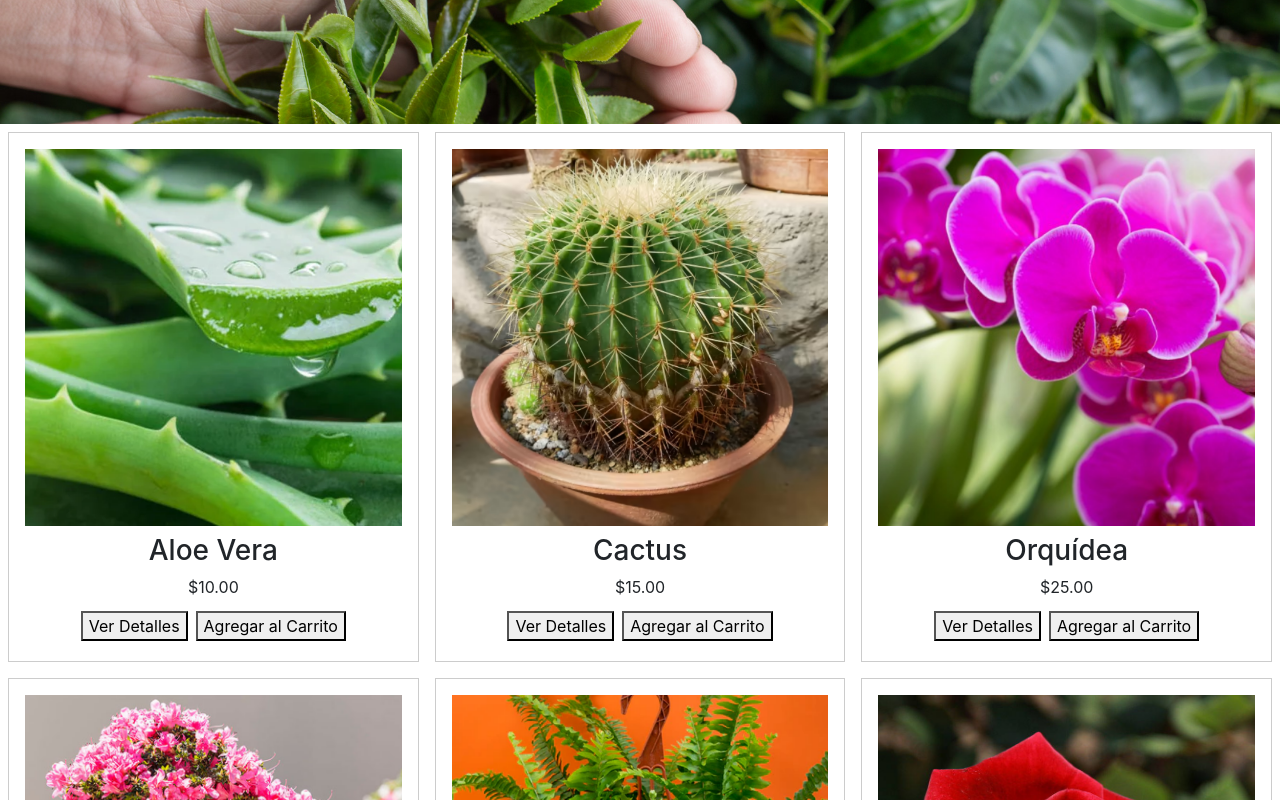
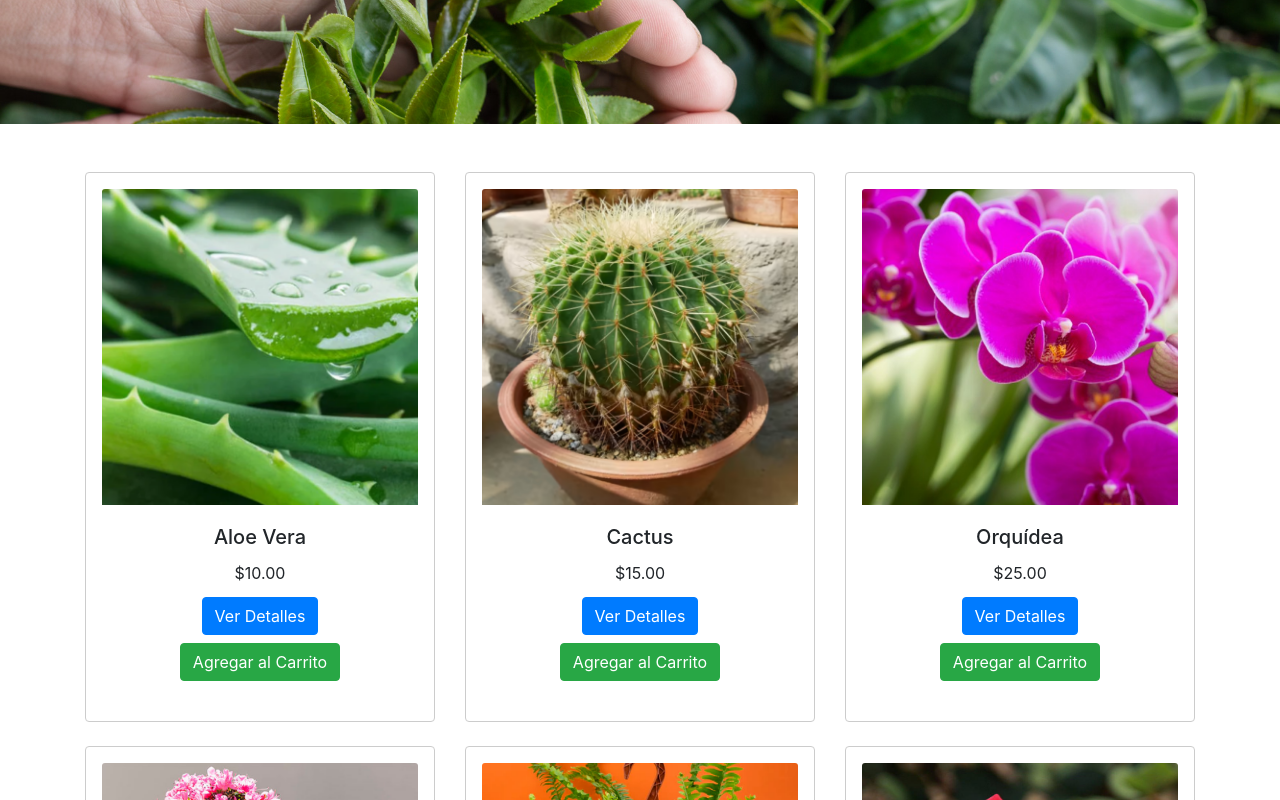
Before and after one commit to Jhosue-Chica/Laboratorio2, an Angular app: page / in a window 1280 px wide. Shown: the part 500-1300 px from the top of the page. Built offline with nearby package versions, Linux system fonts and the light colour scheme.

Commit message:
Ventana emergente

```diff
--- a/angular.json
+++ b/angular.json
@@ -30,8 +30,9 @@
               "src/styles.css",
               "node_modules/bootstrap/dist/css/bootstrap.min.css"
             ],
-            "scripts": [  "node_modules/bootstrap/dist/js/bootstrap.bundle.min.js"
-          ]
+            "scripts": [
+              "node_modules/bootstrap/dist/js/bootstrap.bundle.min.js"
+            ]
           },
           "configurations": {
             "production": {
@@ -89,7 +90,10 @@
             "styles": [
               "src/styles.css"
             ],
-            "scripts": []
+            "scripts": [
+              "node_modules/jquery/dist/jquery.min.js",
+              "node_modules/bootstrap/dist/js/bootstrap.bundle.min.js"
+            ]
           }
         }
       }
--- a/package.json
+++ b/package.json
@@ -18,7 +18,9 @@
     "@angular/platform-browser": "^18.1.1",
     "@angular/platform-browser-dynamic": "^18.1.1",
     "@angular/router": "^18.0.0",
+    "@types/bootstrap": "^5.2.10",
     "bootstrap": "^5.3.3",
+    "jquery": "^3.7.1",
     "rxjs": "~7.8.0",
     "swiper": "^11.1.5",
     "tslib": "^2.3.0",
@@ -29,6 +31,7 @@
     "@angular/cli": "^18.0.5",
     "@angular/compiler-cli": "^18.0.0",
     "@types/jasmine": "~5.1.0",
+    "@types/jquery": "^3.5.30",
     "jasmine-core": "~5.1.0",
     "karma": "~6.4.0",
     "karma-chrome-launcher": "~3.2.0",
--- a/src/app/app.component.html
+++ b/src/app/app.component.html
@@ -1,9 +1,14 @@
-<app-header ></app-header>
+<!-- src/app/app.component.html -->
+<app-header></app-header>
 <app-carrousel [images]="['banner3-index.jpg', 'muestra7.jpg', 'PortadaNosotros.jpg']"></app-carrousel>
 
-
-
-<app-plant-list></app-plant-list>
+<div class="container my-5">
+  <div class="row">
+    <div class="col-12">
+      <app-plant-list></app-plant-list>
+    </div>
+  </div>
+</div>
 
 <app-shopping-cart></app-shopping-cart>
 
--- a/src/app/plant-card/plant-card.component.html
+++ b/src/app/plant-card/plant-card.component.html
@@ -1,8 +1,10 @@
 <!-- src/app/plant-card/plant-card.component.html -->
-<div class="plant-card">
-  <img [src]="plant.imageUrl" alt="{{ plant.name }}">
-  <h3>{{ plant.name }}</h3>
-  <p>{{ plant.price | currency }}</p>
-  <button (click)="onDetails()">Ver Detalles</button>
-  <button (click)="onAddToCart()">Agregar al Carrito</button>
+<div class="plant-card card">
+  <img [src]="plant.imageUrl" class="card-img-top" alt="{{ plant.name }}">
+  <div class="card-body">
+    <h5 class="card-title">{{ plant.name }}</h5>
+    <p class="card-text">{{ plant.price | currency }}</p>
+    <button class="btn btn-primary" (click)="onDetails()">Ver Detalles</button>
+    <button class="btn btn-success" (click)="onAddToCart()">Agregar al Carrito</button>
+  </div>
 </div>
--- a/src/app/plant-detail/plant-detail.component.html
+++ b/src/app/plant-detail/plant-detail.component.html
@@ -1,7 +1,21 @@
 <!-- src/app/plant-detail/plant-detail.component.html -->
-<div *ngIf="plant" class="plant-detail">
-  <img [src]="plant.imageUrl" alt="{{ plant.name }}">
-  <h2>{{ plant.name }}</h2>
-  <p>{{ plant.description }}</p>
-  <p>{{ plant.price | currency }}</p>
+<div class="modal fade" id="plantDetailModal" tabindex="-1" role="dialog" aria-labelledby="plantDetailModalLabel" aria-hidden="true">
+  <div class="modal-dialog" role="document">
+    <div class="modal-content">
+      <div class="modal-header">
+        <h5 class="modal-title" id="plantDetailModalLabel">{{ plant.name }}</h5>
+        <button type="button" class="close" data-dismiss="modal" aria-label="Close">
+          <span aria-hidden="true">&times;</span>
+        </button>
+      </div>
+      <div class="modal-body">
+        <img [src]="plant.imageUrl" alt="{{ plant.name }}" class="img-fluid mb-3">
+        <p>{{ plant.description }}</p>
+        <p>{{ plant.price | currency }}</p>
+      </div>
+      <div class="modal-footer">
+        <button type="button" class="btn btn-secondary" data-dismiss="modal">Close</button>
+      </div>
+    </div>
+  </div>
 </div>
--- a/src/app/plant-list/plant-list.component.css
+++ b/src/app/plant-list/plant-list.component.css
@@ -1,9 +1,24 @@
-.plant-list {
-    display: flex;
-    flex-wrap: wrap;
+/* src/app/plant-list/plant-list.component.css */
+.plant-card {
+    border: 1px solid #ddd;
+    border-radius: 5px;
+    padding: 15px;
+    text-align: center;
+    background-color: #fff;
+    transition: transform 0.2s;
 }
 
-.plant-list app-plant-card {
-    flex: 1 1 calc(33.333% - 16px);
-    margin: 8px;
+.plant-card:hover {
+    transform: scale(1.05);
 }
+
+.plant-detail {
+    border: 1px solid #ddd;
+    border-radius: 5px;
+    padding: 15px;
+    background-color: #fff;
+}
+
+.shopping-cart {
+    margin-top: 20px;
+}
--- a/src/app/plant-list/plant-list.component.html
+++ b/src/app/plant-list/plant-list.component.html
@@ -1,19 +1,30 @@
 <!-- src/app/plant-list/plant-list.component.html -->
-<div>
-    <div class="plant-list">
-        <app-plant-card *ngFor="let plant of plants" [plant]="plant" (viewDetails)="onViewDetails($event)"
-            (addToCart)="onAddToCart($event)">
-        </app-plant-card>
+<div class="row">
+  <div *ngFor="let plant of plants" class="col-md-4 mb-4">
+    <app-plant-card [plant]="plant" (viewDetails)="onViewDetails($event)" (addToCart)="onAddToCart($event)">
+    </app-plant-card>
+  </div>
+</div>
+
+<!-- Modal para mostrar detalles de la planta -->
+<div class="modal fade" id="plantDetailModal" tabindex="-1" role="dialog" aria-labelledby="plantDetailModalLabel"
+  aria-hidden="true">
+  <div class="modal-dialog" role="document">
+    <div class="modal-content">
+      <div class="modal-header">
+        <h5 class="modal-title" id="plantDetailModalLabel">{{ selectedPlant?.name }}</h5>
+        <button type="button" class="close" data-dismiss="modal" aria-label="Close">
+          <span aria-hidden="true">&times;</span>
+        </button>
+      </div>
+      <div class="modal-body">
+        <img [src]="selectedPlant?.imageUrl" alt="{{ selectedPlant?.name }}" class="img-fluid mb-3">
+        <p>{{ selectedPlant?.description }}</p>
+        <p>{{ selectedPlant?.price | currency }}</p>
+      </div>
+      <div class="modal-footer">
+        <button type="button" class="btn btn-secondary" data-dismiss="modal">Close</button>
+      </div>
     </div>
-
-    <div *ngIf="selectedPlant" class="plant-detail">
-        <app-plant-detail [plant]="selectedPlant">
-        </app-plant-detail>
-    </div>
-    <!--
-    <div class="shopping-cart">
-      <app-shopping-cart
-        [cart]="cart">
-      </app-shopping-cart>
-    </div>-->
+  </div>
 </div>
--- a/src/app/plant-list/plant-list.component.ts
+++ b/src/app/plant-list/plant-list.component.ts
@@ -4,6 +4,8 @@ import { Plant } from '../models/plant.model';
 import { PlantCardComponent } from '../plant-card/plant-card.component';
 import { CommonModule } from '@angular/common';
 import { PlantDetailComponent } from '../plant-detail/plant-detail.component';
+import { Modal} from 'bootstrap';
+import $ from 'jquery';
 
 @Component({
   selector: 'app-plant-list',
@@ -33,6 +35,11 @@ export class PlantListComponent implements OnInit {
 
   onViewDetails(plant: Plant): void {
     this.selectedPlant = plant;
+    const modalElement = document.getElementById('plantDetailModal');
+    if (modalElement) {
+      const modal = new Modal(modalElement);
+      modal.show();
+    }
   }
 
   onAddToCart(plant: Plant): void {
--- a/src/index.html
+++ b/src/index.html
@@ -14,5 +14,7 @@
 </head>
 <body>
   <app-root></app-root>
+  <!-- Bootstrap JS -->
+  <script src="https://code.jquery.com/jquery-3.5.1.slim.min.js"></script>
 </body>
 </html>
```
Also changed, not shown: 1 other file (tests, documents, lock files or other folders).
